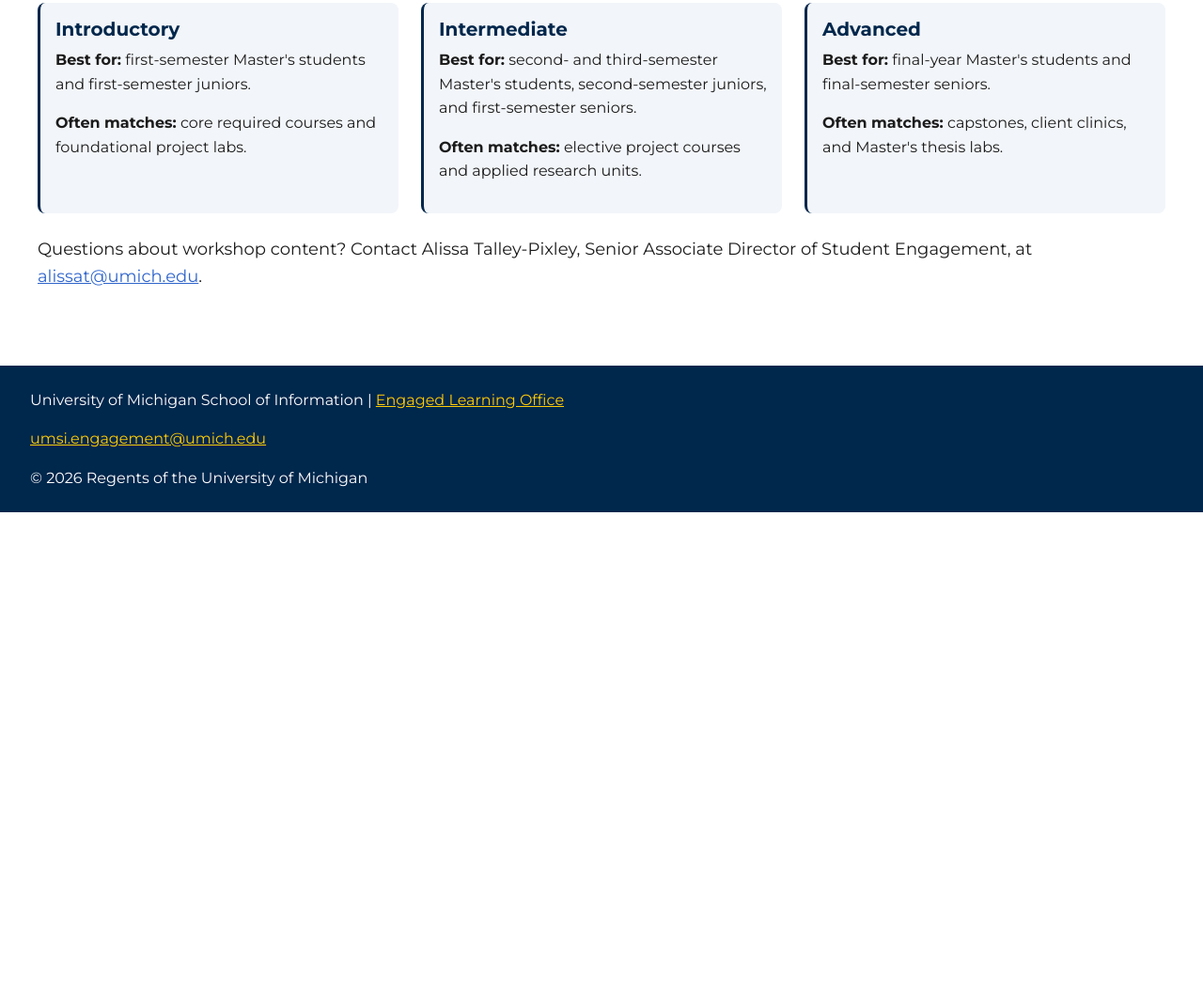
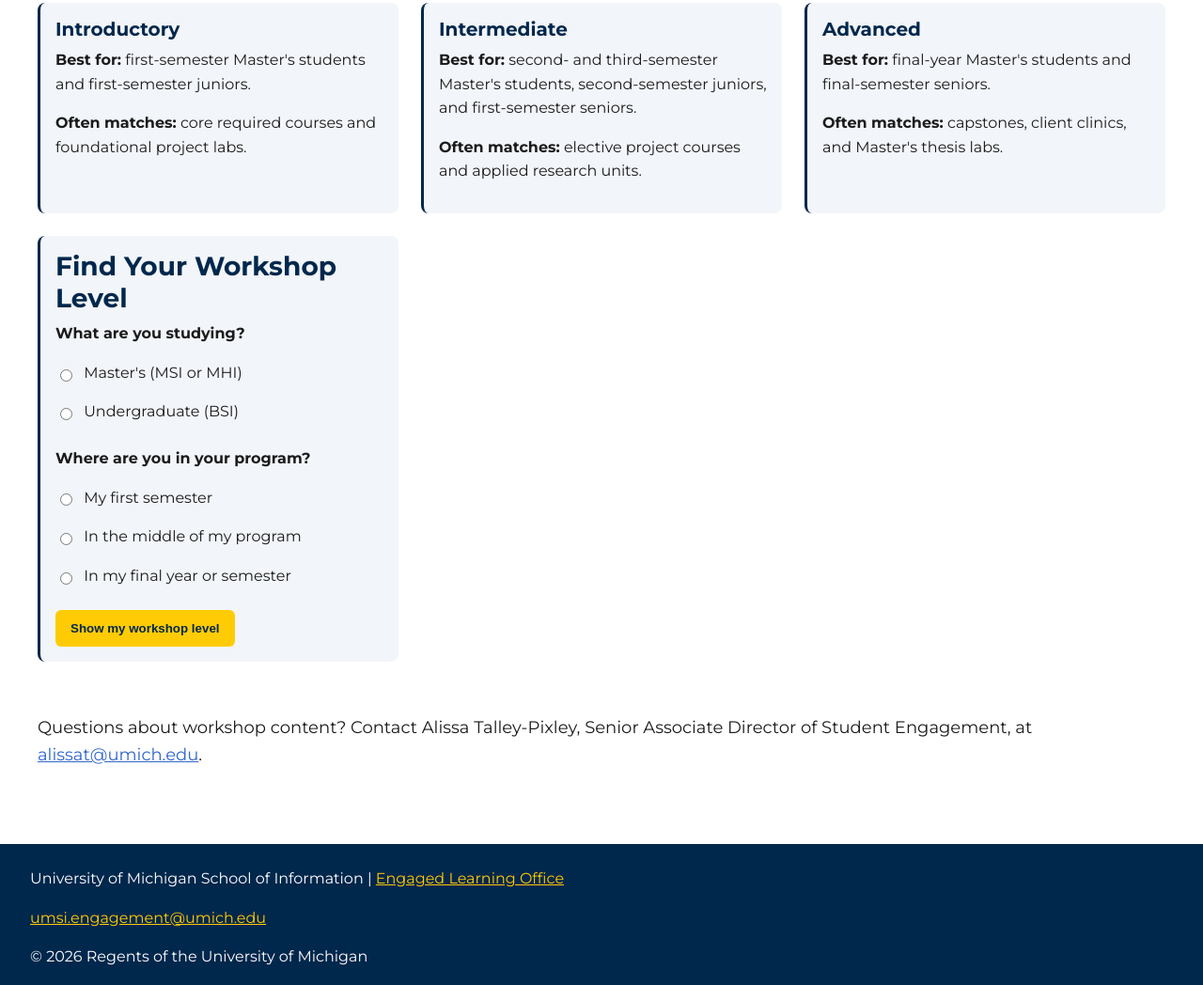
Before and after one commit to gmaki07/client_project_f26, a plain HTML site: page resources.html in a window 1280 px wide. Shown: the part 3327-4375 px from the top of the page at 94% size. Before the commit the page ends 3872 px from the top, so only its background shows below. Drawn offline with nearby package versions, Linux system fonts and the light colour scheme.

Commit message:
Add files via upload

```diff
--- a/css/style.css
+++ b/css/style.css
@@ -216,6 +216,67 @@ li {
   border-radius: 8px;
   padding: 16px;
 }
+
+/* AI content starts here */
+/* Workshop level finder */
+.level-finder {
+  background-color: #F2F5F9;
+  border-left: 3px solid #00274C;
+  border-radius: 8px;
+  padding: 16px;
+}
+
+.level-finder fieldset {
+  border: 0;
+  margin: 0 0 16px;
+  padding: 0;
+}
+
+.level-finder legend {
+  font-weight: bold;
+  margin-bottom: 8px;
+}
+
+.level-finder label {
+  display: block;
+  padding: 8px 0;
+}
+
+.level-finder input {
+  margin-right: 8px;
+}
+
+.level-finder button {
+  padding: 12px 16px;
+  background-color: #FFCB05;
+  color: #00274C;
+  font-weight: bold;
+  border: 0;
+  border-radius: 6px;
+  cursor: pointer;
+}
+
+.level-finder button:hover {
+  background-color: #00274C;
+  color: #FFCB05;
+}
+
+.level-finder button:focus,
+.level-finder input:focus {
+  outline: 4px dashed #00274C;
+  outline-offset: 3px;
+}
+
+#level-error {
+  color: #9B0000;
+  font-weight: bold;
+}
+/* AI Content ends here:
+ Content taken & modified from Claude with the prompt, "I'm including this form about helping student find their appropriate workshop level, I need to add code to my style.css and need help following U-M branding like my website does": and then edited parts to fit ELO" Anthropic. (2026). Claude (Claude Sonnet 5.5) [Large language model]. https://claude.ai
+
+ */
+
+
 
 article > a,
 aside > a {
--- a/js/script.js
+++ b/js/script.js
@@ -5,3 +5,56 @@ const yearElement = document.getElementById("year");
 if (yearElement) {
     yearElement.textContent = new Date().getFullYear();
 }
+
+// AI content starts here
+const levelForm = document.getElementById("level-form");
+
+if (levelForm) {
+  levelForm.addEventListener("submit", function (event) {
+    event.preventDefault();
+
+    const degree = document.querySelector('input[name="degree"]:checked');
+    const stage = document.querySelector('input[name="stage"]:checked');
+    const error = document.getElementById("level-error");
+    const result = document.getElementById("level-result");
+
+    if (degree === null || stage === null) {
+      error.hidden = false;
+      result.hidden = true;
+      return;
+    }
+
+    error.hidden = true;
+
+    const levels = {
+      first: {
+        name: "Introductory",
+        when: "in your first semester",
+        match: "core required courses and foundational project labs"
+      },
+      middle: {
+        name: "Intermediate",
+        when: "in the middle of your program",
+        match: "elective project courses and applied research units"
+      },
+      final: {
+        name: "Advanced",
+        when: "in your final year or semester",
+        match: "capstones, client clinics, and Master's thesis labs"
+      }
+    };
+
+    const level = levels[stage.value];
+
+    result.innerHTML =
+      "<h3>Your level: " + level.name + "</h3>" +
+      "<p>As a " + degree.value + " student " + level.when +
+      ", the " + level.name + " workshops are the best fit. " +
+      "These often match " + level.match + ".</p>";
+    result.hidden = false;
+  });
+}
+
+// AI content ends here
+// Workshop level finder (unique addition).
+//    Structure adapted from SI 539 in-class JavaScript challenge week 12 discussion; Content taken & modified from Claude with the prompt, "I need help writing a form that is structured like this one {inputed discussion 12 code example}, please help me create the form in a structured way": and then edited parts to fit ELO" Anthropic. (2026). Claude (Claude Sonnet 5.5) [Large language model]. https://claude.ai.
--- a/resources.html
+++ b/resources.html
@@ -177,6 +177,31 @@ Content taken & modified from Claude with the prompt, "Help me come up with idea
           <p><strong>Best for:</strong> final-year Master's students and final-semester seniors.</p>
           <p><strong>Often matches:</strong> capstones, client clinics, and Master's thesis labs.</p>
         </article>
+<!-- AI content starts here -->
+        <section class="level-finder">
+  <h2>Find Your Workshop Level</h2>
+  <form id="level-form">
+    <fieldset>
+      <legend>What are you studying?</legend>
+      <label><input type="radio" name="degree" value="Master's"> Master's (MSI or MHI)</label>
+      <label><input type="radio" name="degree" value="undergraduate"> Undergraduate (BSI)</label>
+    </fieldset>
+
+    <fieldset>
+      <legend>Where are you in your program?</legend>
+      <label><input type="radio" name="stage" value="first"> My first semester</label>
+      <label><input type="radio" name="stage" value="middle"> In the middle of my program</label>
+      <label><input type="radio" name="stage" value="final"> In my final year or semester</label>
+    </fieldset>
+
+    <p id="level-error" role="alert" hidden>Please choose one answer from each group.</p>
+    <button type="submit">Show my workshop level</button>
+  </form>
+  <div id="level-result" aria-live="polite" hidden></div>
+</section>
+<!-- AI content ends here:
+ Content taken & modified from Claude with the prompt, "I want to include a form about helping student find their appropriate workshop level, help me write the content based off this example {inputed discussion 12 code example}": and then edited parts to fit ELO" Anthropic. (2026). Claude (Claude Sonnet 5.5) [Large language model]. https://claude.ai
+  -->
         <p>
           Questions about workshop content? Contact Alissa Talley-Pixley, Senior Associate Director
           of Student Engagement, at <a href="mailto:alissat@umich.edu">alissat@umich.edu</a>.
--- a/style.css
+++ b/style.css
@@ -216,6 +216,67 @@ li {
   border-radius: 8px;
   padding: 16px;
 }
+
+/* AI content starts here */
+/* Workshop level finder */
+.level-finder {
+  background-color: #F2F5F9;
+  border-left: 3px solid #00274C;
+  border-radius: 8px;
+  padding: 16px;
+}
+
+.level-finder fieldset {
+  border: 0;
+  margin: 0 0 16px;
+  padding: 0;
+}
+
+.level-finder legend {
+  font-weight: bold;
+  margin-bottom: 8px;
+}
+
+.level-finder label {
+  display: block;
+  padding: 8px 0;
+}
+
+.level-finder input {
+  margin-right: 8px;
+}
+
+.level-finder button {
+  padding: 12px 16px;
+  background-color: #FFCB05;
+  color: #00274C;
+  font-weight: bold;
+  border: 0;
+  border-radius: 6px;
+  cursor: pointer;
+}
+
+.level-finder button:hover {
+  background-color: #00274C;
+  color: #FFCB05;
+}
+
+.level-finder button:focus,
+.level-finder input:focus {
+  outline: 4px dashed #00274C;
+  outline-offset: 3px;
+}
+
+#level-error {
+  color: #9B0000;
+  font-weight: bold;
+}
+/* AI Content ends here:
+ Content taken & modified from Claude with the prompt, "I'm including this form about helping student find their appropriate workshop level, I need to add code to my style.css and need help following U-M branding like my website does": and then edited parts to fit ELO" Anthropic. (2026). Claude (Claude Sonnet 5.5) [Large language model]. https://claude.ai
+
+ */
+
+
 
 article > a,
 aside > a {
```
